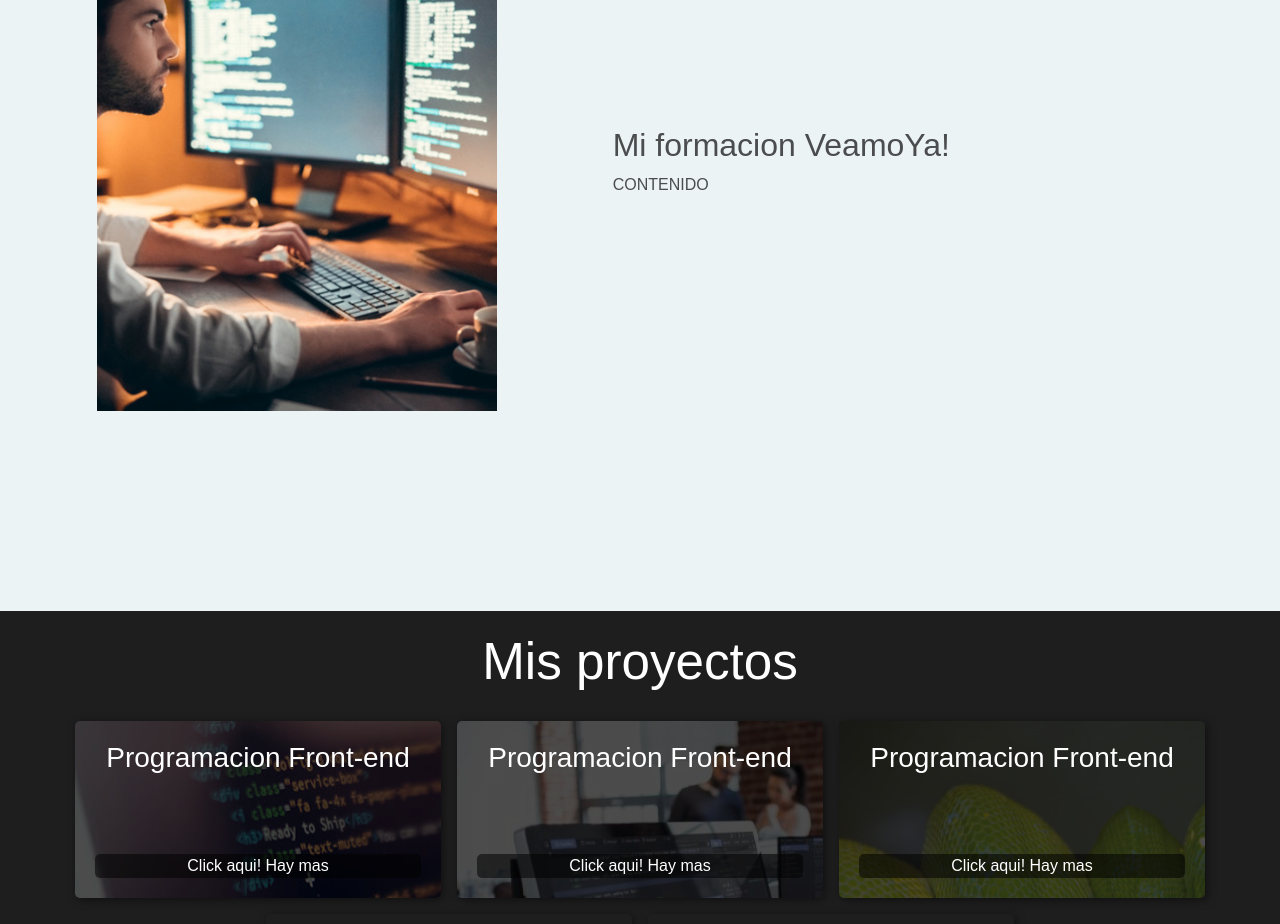
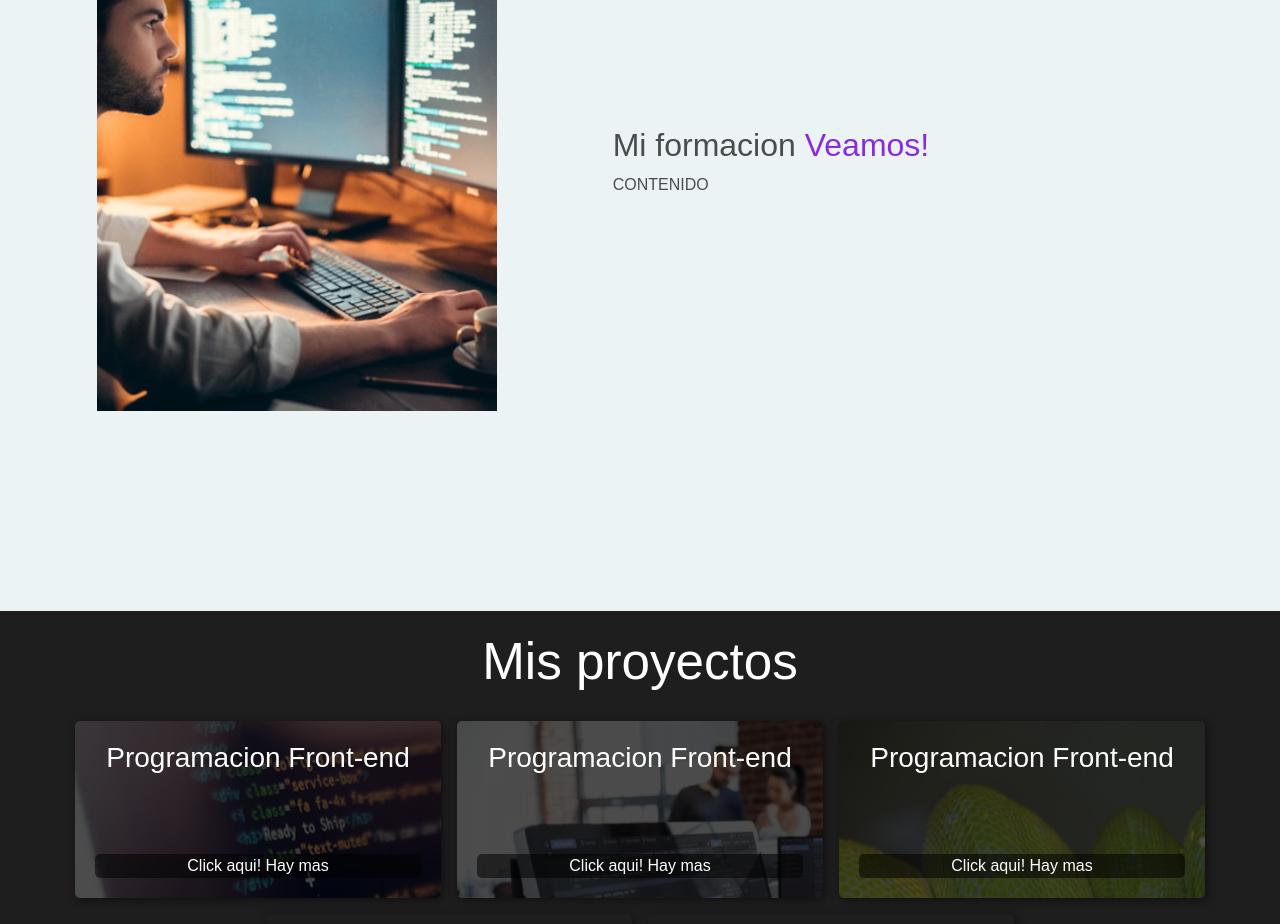
Before and after one commit to ErnestoRafaelAquino/Front-END, an Angular app: page / in a window 1280 px wide. Shown: the part 880-1804 px from the top of the page. Built offline with nearby package versions, Linux system fonts and the light colour scheme.

Commit message:
detalles_micro_text_css

```diff
--- a/src/app/componentes/formacion/formacion.component.html
+++ b/src/app/componentes/formacion/formacion.component.html
@@ -2,7 +2,7 @@
   <div class="container">
     <div class="img-container"></div>
     <div class="texto">
-      <h2>Mi formacion <span class="color-acento">VeamoYa!</span></h2>
+      <h2>Mi formacion <span class="color-acento">Veamos!</span></h2>
       <details>
         <summary>CONTENIDO</summary>
         <p>
--- a/src/styles.css
+++ b/src/styles.css
@@ -20,6 +20,10 @@ summary {
   max-width: 1400px;
   margin: auto;
 }
+
+.color-acento {
+    color: blueviolet;
+  }
 /*revisar estos estilos globales*/
 
   body {
```
